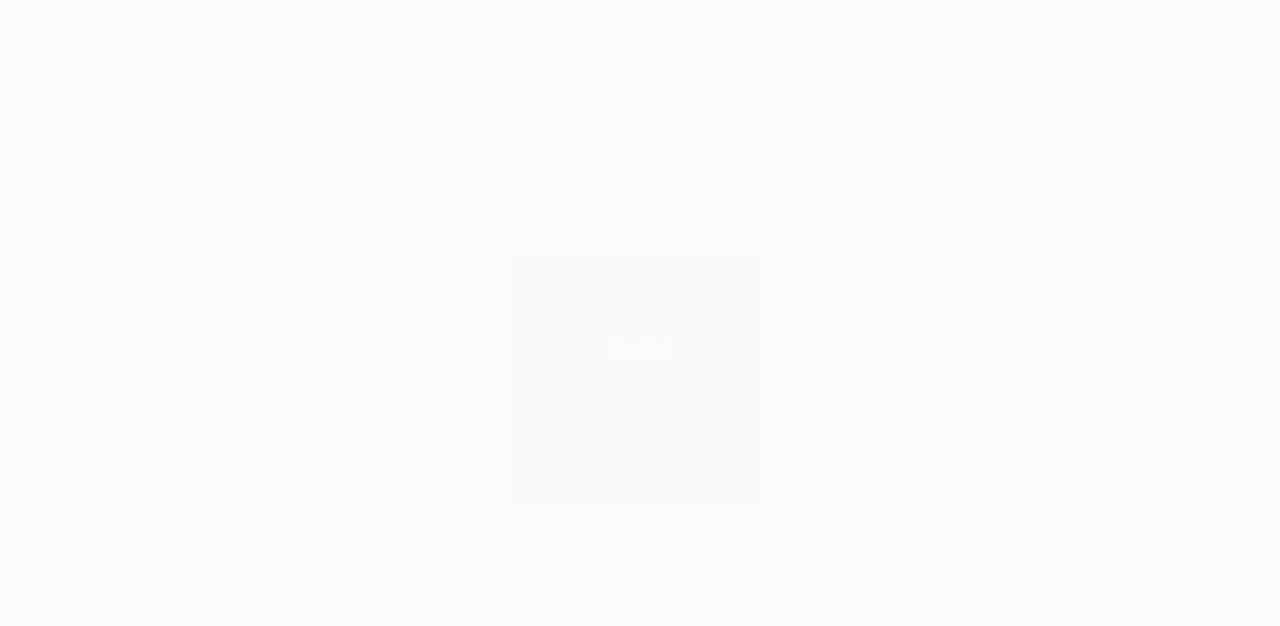
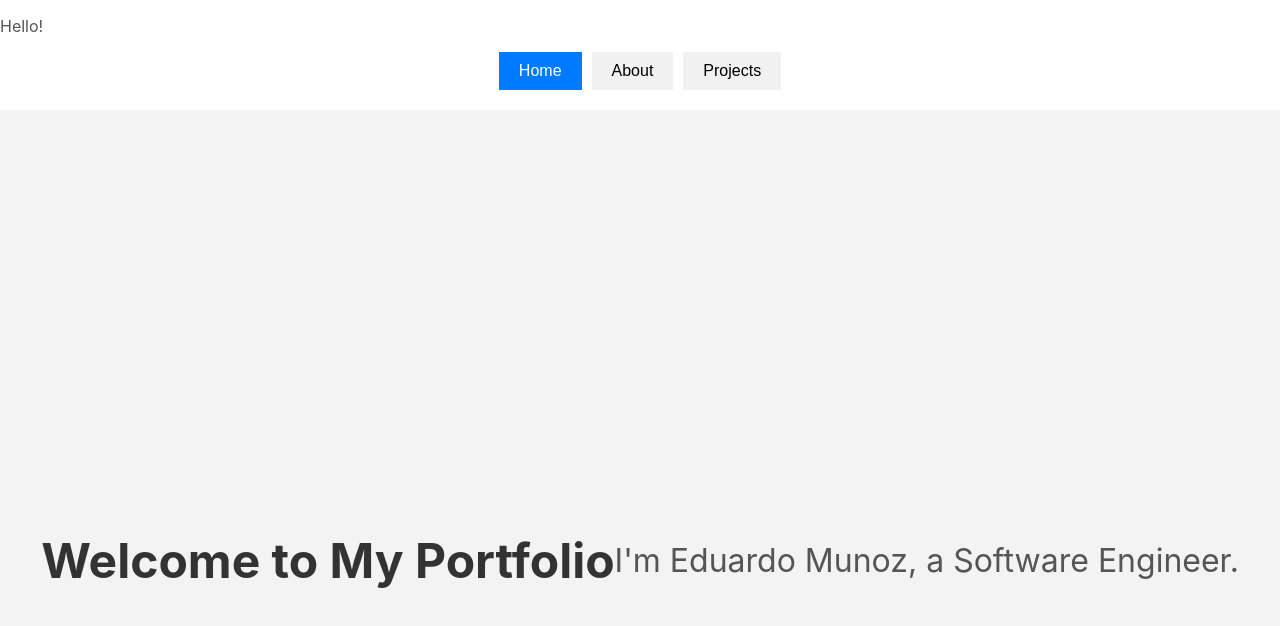
Before and after one commit to smvckerz/PersonalPortfolio, a React (Create React App) app: page / in a window 1280 px wide. Shown: the top 626 px of the page. Built offline with nearby package versions, Linux system fonts and the light colour scheme.

Commit message:
few test changes

```diff
--- a/src/App.js
+++ b/src/App.js
@@ -7,13 +7,15 @@
 import Tabs from './Tabs';
 
 function App() {
-  useEffect(() => {
-    gsap.from('.App-header', { opacity: 0, duration: 2, y: -50 });
-  }, []);
+  // useEffect(() => {
+  //   gsap.from('.App-header', { opacity: 0, duration: 2, y: -50 });
+  // }, []);
 
   return (
-    <div className="App">
-      <header className="App-header">
+    // <div className="App">
+     <div>
+      {/* <header className="App-header"> */}
+      <header>
         <p>Hello!</p>
       </header>
       <Tabs className="App-header">
```
